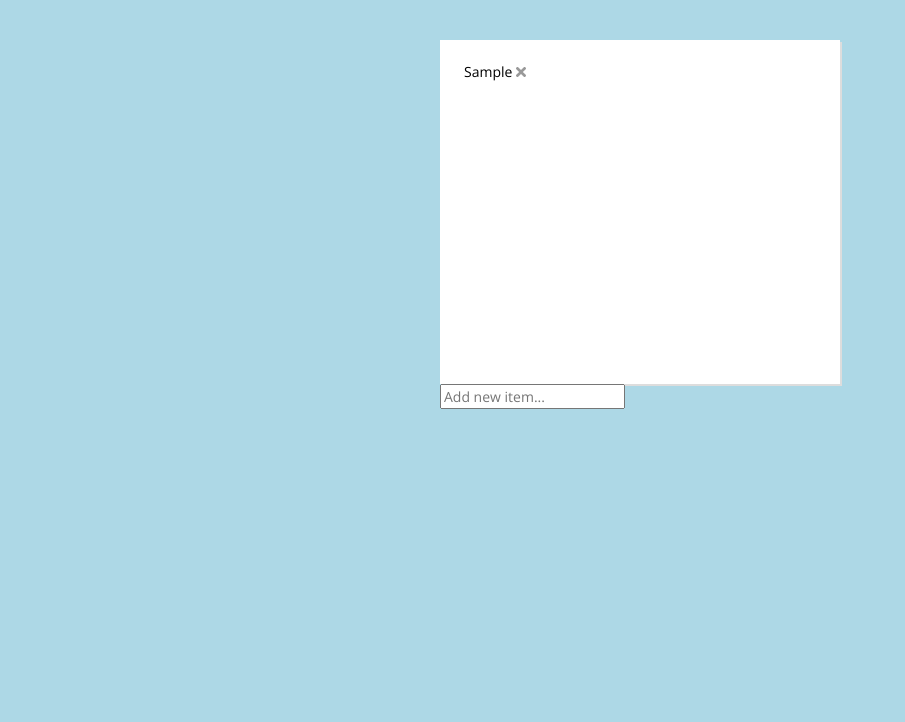
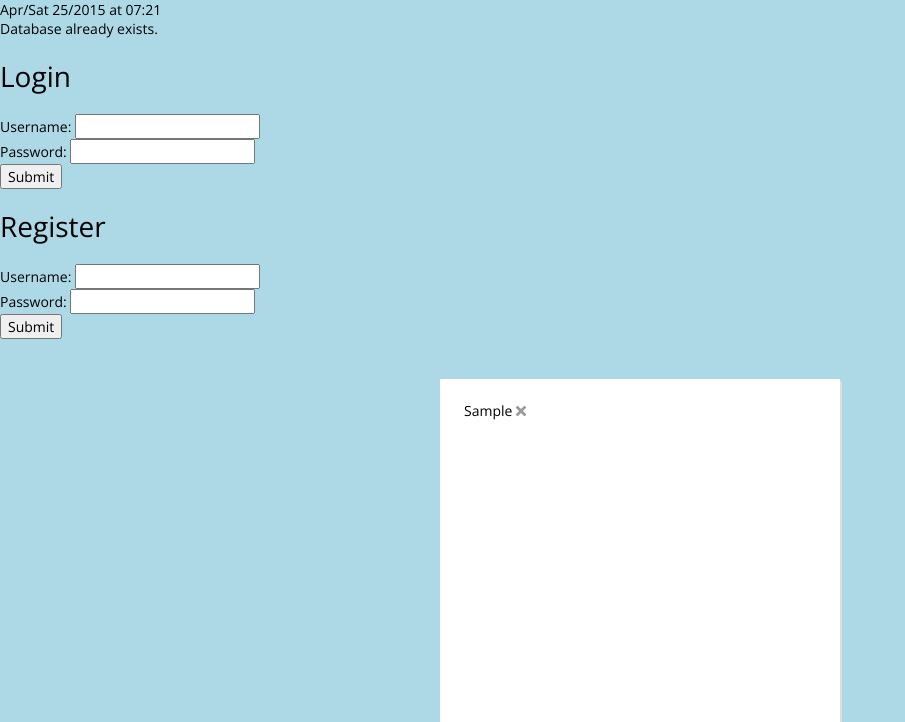
Before and after one commit to Carlakesh/todo-list-2, a PHP site: page / in a window 1280 px wide. Shown: the top 722 px of the page, without its empty margins (0-905 px from the left). Run offline with PHP 8.4, Linux system fonts and the light colour scheme; tables that the repository leaves empty or names only in its code hold one stand-in row (values such as "Sample post").

Commit message:
adding the login

```diff
--- a/css/main.css
+++ b/css/main.css
@@ -1,6 +1,5 @@
-@import "css/reset.css";
-@import "css/normalize.css";
-
+@import "reset.css";
+@import "normalize.css";
 @import url(http://fonts.googleapis.com/css?family=Open+Sans:400,700);
 
 body{
--- a/includes/add-task.php
+++ b/includes/add-task.php
@@ -5,7 +5,7 @@ $time = date('H:i:s');
 
 include('connect.php');
 
-$mysqli = new mysqli('localhost', 'root', 'root', 'todo');
+$mysqli = new mysqli('localhost', 'root', 'root', 'todo2');
 $mysqli ->query("INSERT INTO tasks VALUES ('', '$task', '$date', '$time')");
 
 $query = "SELECT * FROM tasks WHERE task='$task' and date='$date' and time='$time' ";
--- a/includes/delete-task.php
+++ b/includes/delete-task.php
@@ -1,7 +1,7 @@
 <?php
   $task_id = strip_tags($_POST['id']);
   require('connect.php');
-  $mysqli = new mysqli('localhost', 'root', 'root', 'todo');
+  $mysqli = new mysqli('localhost', 'root', 'root', 'todo2');
 
   if($result = $mysqli->query("DELETE FROM tasks WHERE id'task_id'")) {
   }
--- a/index.php
+++ b/index.php
@@ -6,6 +6,12 @@
 
 </head>
 <body>
+<div>
+		<?php
+			require_once(__DIR__ . "/view/login-form.php");
+			require_once(__DIR__ . "/view/register-form.php");
+		?>
+	</div>
 
 <div class="wrap">
 	<div class="task-list">
--- /dev/null
+++ b/login.php
@@ -0,0 +1,4 @@
+<?php
+	require_once(__DIR__ . "/view/header.php");
+	require_once(__DIR__ . "/view/login-form.php");
+	require_once(__DIR__ . "/view/footer.php");
--- /dev/null
+++ b/model/Database.php
@@ -0,0 +1,59 @@
+<?php
+class Database {
+	private $connection;
+	private $host;
+	private $username;
+	private $password;
+	private $database;
+	public $error;
+public function __construct($host, $username, $password, $database) {
+		$this->host = $host;
+		$this->username = $username;
+		$this->password = $password;
+		$this->database = $database;
+		$this->connection = new mysqli($host, $username, $password);
+
+		if ($this->connection->connect_error) {
+			die("<p>Error: " . $this->connection->connect_error . "</p>");
+		}
+
+		$exists = $this->connection->select_db($database);
+
+		if (!$exists) {
+			//Sends a command to make a database
+			$query = $this->connection->query("CREATE DATABASE $database");
+			//this if statement echos that the database was created
+			if ($query) {
+				echo "<p>Successfully creaated database: " . $database . "</p>";
+			}
+		}
+		else {
+			echo "<p>Database already exists.</p>";
+		}
+	}
+	public function openConnection() {
+		$this->connection = new mysqli($this->host, $this->username, $this->password, $this->database);
+
+		//Checking if there was an error connecting to the database.
+		if ($this->connection->connect_error) {
+			die("<p>Error: " . $this->connection->connect_error . "</p>");
+		}
+	}
+
+	public function closeConnection() {
+		//checks if the variable has been set or not
+		if(isset ($this->connection)) {
+			$this->connection->close();
+		}
+	}
+	public function query($string) {
+		$this->openConnection();
+		$query = $this->connection->query($string);
+
+		if(!$query) {
+			$this->error = $this->connection->error;
+		}
+		$this->closeConnection();
+		return $query;
+	}
+}
--- /dev/null
+++ b/model/config.php
@@ -0,0 +1,21 @@
+<?php
+	require_once(__DIR__ . "/database.php");
+	require_once(__DIR__ . "/date.php");
+	session_start();
+	session_regenerate_id(true);
+
+
+	$path = "/todo-2/";
+
+	$host = "localhost";
+	$username = "root";
+	$password = "root";
+	$database = "todo-2";
+
+	//checking if it has been set
+	if(!isset($_SESSION["connection"])) {
+		//storing object mysqli
+		$connection = new Database($host, $username, $password, $database);
+
+		$_SESSION["connection"] = $connection;
+	}
--- /dev/null
+++ b/model/date.php
@@ -0,0 +1,8 @@
+<?php
+//creates the day date
+$date = new DateTime("today");
+//creates the time
+$time = new DateTime('America/Los_Angeles');
+//prints out the date and time
+echo $date->format("M/D" . " " . "d/Y") . " at " . $time->format("h:i");
+?>
--- /dev/null
+++ b/register.php
@@ -0,0 +1,4 @@
+<?php
+	require_once(__DIR__ . "/view/header.php");
+	require_once(__DIR__ . "/view/register-form.php");
+	require_once(__DIR__ . "/view/footer.php");
--- /dev/null
+++ b/view/login-form.php
@@ -0,0 +1,24 @@
+<?php
+	require_once(__DIR__ . "/../model/config.php");
+?>
+
+<h1>Login</h1>
+
+<form method="post" action="<?php echo $path . "controller/login-user.php"?>">
+	<div>
+		<!--creates a slot for the user's username-->
+		<label for="username">Username: </label>
+		<input type="text" name="username" />
+	</div>
+
+	<div>
+		<!--creates a slot for the user's password-->
+		<label for="password">Password: </label>
+		<input type="password" name="password" />
+	</div>
+
+	<div>
+		<!--creates a submit button-->
+		<button type="submit">Submit</button>
+	</div>
+</form>
--- /dev/null
+++ b/view/register-form.php
@@ -0,0 +1,25 @@
+<?php
+	require_once(__DIR__ . "/../model/config.php");
+?>
+
+<h1>Register</h1>
+
+<!--creates a path-->
+<form method="post" action="<?php echo $path . "controller/create-user.php"; ?>">
+	<div>
+		<!--creates a slot for the user's username-->
+		<label for="username">Username: </label>
+		<input type="text" name="username" />
+	</div>
+
+	<div>
+		<!--creates a slot for the user's password-->
+		<label for="password">Password: </label>
+		<input type="password" name="password" />
+	</div>
+
+	<div>
+		<!--creates a submit button-->
+		<button type="submit">Submit</button>
+	</div>
+</form>
```
Also changed, not shown: controller/create-db.php (added, +17 -0 lines), controller/create-user.php (added, +21 -0 lines), controller/login-user.php (added, +22 -0 lines), controller/login-verify.php (added, +16 -0 lines), controller/logout-user.php (added, +7 -0 lines), indexx.php (added, +10 -0 lines), view/form.php (added, +28 -0 lines), view/navigation.php (added, +9 -0 lines).
